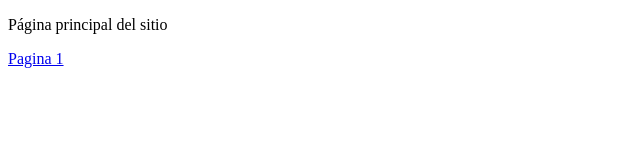
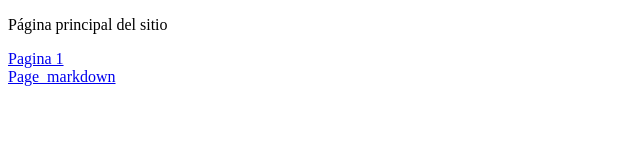
Before and after one commit to it-ces/pages, a plain HTML site: page index.html in a window 1280 px wide. Shown: the whole page, without its empty margins (0-640 px from the left). Drawn offline with Linux system fonts and the light colour scheme.

Commit message:
adding a markdown webcafe

```diff
--- a/index.html
+++ b/index.html
@@ -12,5 +12,8 @@
             <a href="pag1.html">Pagina 1</a>
         </nav>
 
+        <nav>
+            <a href="another.md">Page_markdown</a>
+        </nav>
     </body>
 </html>
```
Also changed, not shown: 1 other file.
